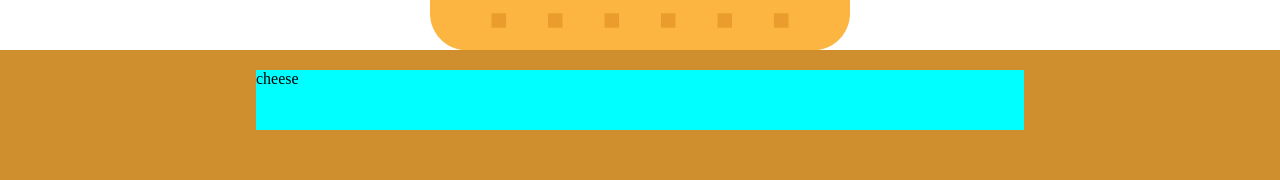
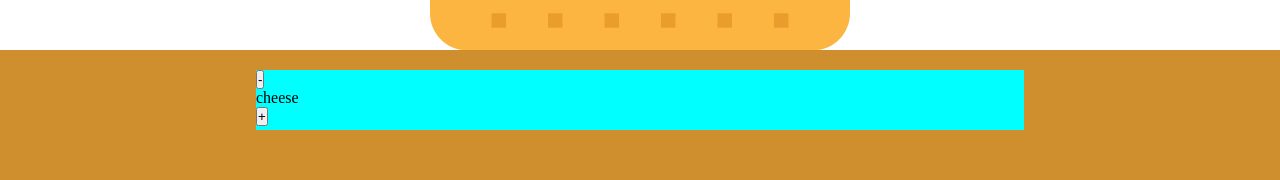
Before and after one commit to luckasnix/react-redux-burger-builder, a React (Create React App) app: page /build in a window 1280 px wide. Shown: the part 430-610 px from the top of the page. Built offline with nearby package versions, Linux system fonts and the light colour scheme; what redux-create-reducer would draw is missing.

Commit message:
Dispatch dos ingredientes

```diff
--- a/src/pages/containers/BurgerController.js
+++ b/src/pages/containers/BurgerController.js
@@ -5,7 +5,7 @@ import styles from './BurgerController.module.css'
 function BurgerController() {
   return (
     <div className={styles.container}>
-      <IngredientController type='cheese'/>
+      <IngredientController food='cheese'/>
     </div>
   )
 }
--- a/src/pages/containers/components/IngredientController.js
+++ b/src/pages/containers/components/IngredientController.js
@@ -1,10 +1,39 @@
-import React from 'react'
+import React, { useCallback } from 'react'
+import { useDispatch } from 'react-redux'
+import * as Actions from '../../../store/reducers/actions/ingsActions'
 import styles from './IngredientController.module.css'
 
 function IngredientController(props) {
+  const dispatch = useDispatch()
+  const addIng = useCallback(
+    (food) => {
+      dispatch(Actions.addIng(food))
+    },
+    [dispatch]
+  )
+  const addItem = useCallback(
+    () => {
+      addIng(props.food)
+    },
+    [addIng, props.food]
+  )
+  const removeIng = useCallback(
+    (food) => {
+      dispatch(Actions.removeIng(food))
+    },
+    [dispatch]
+  )
+  const removeItem = useCallback(
+    () => {
+      removeIng(props.food)
+    },
+    [removeIng, props.food]
+  )
   return (
     <div className={styles.container}>
-      {props.type}
+      <button onClick={removeItem}>-</button>
+      <p>{props.food}</p>
+      <button onClick={addItem}>+</button>
     </div>
   )
 }
```
